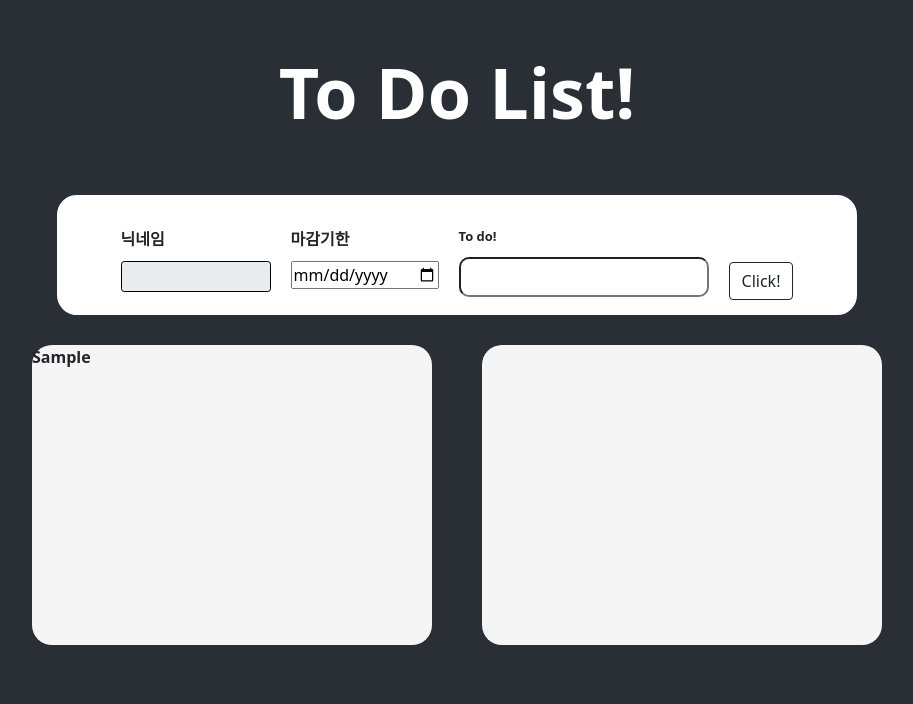
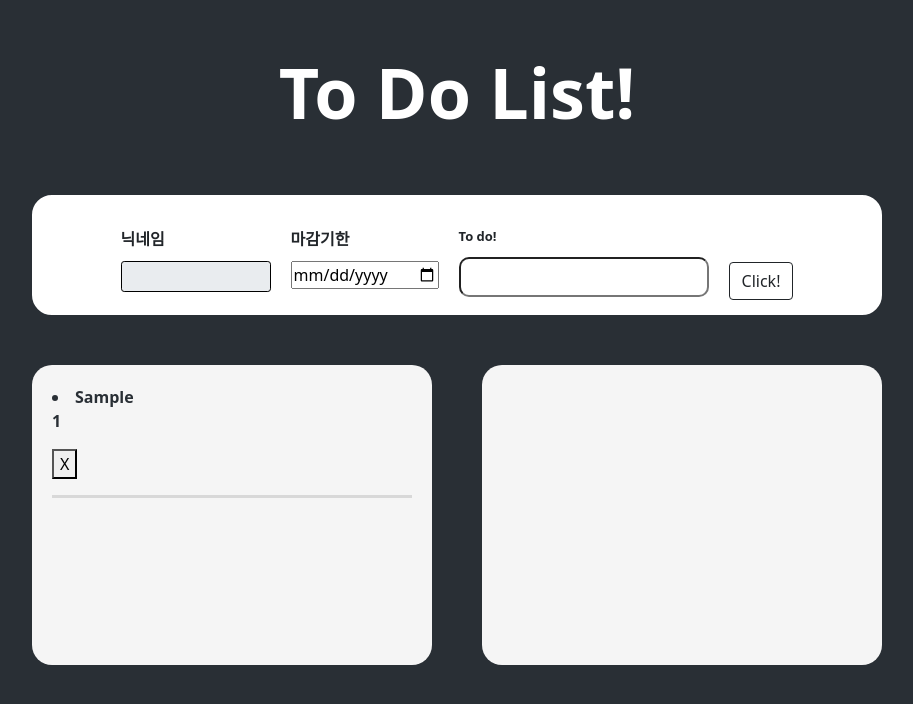
Before and after one commit to Liverpooll/first-project, a Django app: page /todos/todolist/ in a window 1280 px wide. Shown: the top 704 px of the page, without its empty margins (183-1096 px from the left). Run offline with Django 4.2, Linux system fonts and the light colour scheme; tables that the repository leaves empty hold one stand-in row (values such as "Sample post").

Commit message:
delete problems

```diff
--- a/todo/todos/static/todolist.CSS
+++ b/todo/todos/static/todolist.CSS
@@ -26,7 +26,7 @@ body {
 
 .Up-box {
   background-color:  #ffffff;
-  width: 800px;
+  width: 850px;
   height: 120px;
   border: 2px solid rgb(255, 255, 255);
   margin-top: 50px;
@@ -96,9 +96,31 @@ form input {
   background-color:#f5f5f5;
   width: 400px;
   height: 300px;
-  margin-top:30px;
+  margin-top:50px;
   border: none;
   border-radius: 20px;
+  padding:20px;
+  color: #292f35;
+  font-weight:bolder;
+  list-style-position:inside;
+  list-style-type:inherit;
+  display: inline-block;
+}
+
+.Down-box1 > hr {
+  background-color: grey;
+  height: 3px;
+  width:100%;
+}
+
+.Down-box1  > ul {
+  padding-left: 30px;
+}
+.Down-box1 > button {
+  font-size:10px;
+  margin-top:-10px;
+  font-weight: bolder;
+  float:right;
 }
 
 .Down-box1:hover, .Down-box2:hover {
@@ -109,8 +131,12 @@ form input {
   background-color:#f5f5f5;
   width: 400px;
   height: 300px;
-  margin-top:30px;
+  margin-top:50px;
   border: none;
   border-radius: 20px;
 
 }
+
+.i-id {
+  display: inline-block;
+}
--- a/todo/todos/templates/todolist.html
+++ b/todo/todos/templates/todolist.html
@@ -15,7 +15,6 @@
 </head>
 
 <body>
-
     <div class="wrapper">
     <span class="title">To Do List!</span>
     <div class="Up-box">
@@ -36,7 +35,7 @@
             <div>
             <div class="input-3">
                 <span>To do!</span>
-                <input type="text" name="username" class="todoValue">
+                <input type="text" name="username" class="todoValue" autofocus>
             </div>
             </div>
             <div>
@@ -47,12 +46,15 @@
         </form>
     </div>
     <div class="Down-box">
-        <div class="Down-box1">
+        <ul class="Down-box1">
             {% for i in todos %}
-                {{i.todo}}
+                <li>{{i.todo}}</li><p class="i-id">{{i.id}}<p><button class="btn_delete">X</button>
                 {{i.completed}}
+
+                <hr>
+
             {% endfor %}
-        </div>
+        </ul>
         <div class="Down-box2">
         </div>
     </div>
@@ -62,5 +64,4 @@
     <script src="https://ajax.googleapis.com/ajax/libs/jquery/3.6.0/jquery.min.js"></script>
     <script src="/static/todolist.JS" defer></script>
 </body>
-
 </html>
```
Also changed, not shown: todo/todos/static/todolist.JS (+61 -19 lines).
